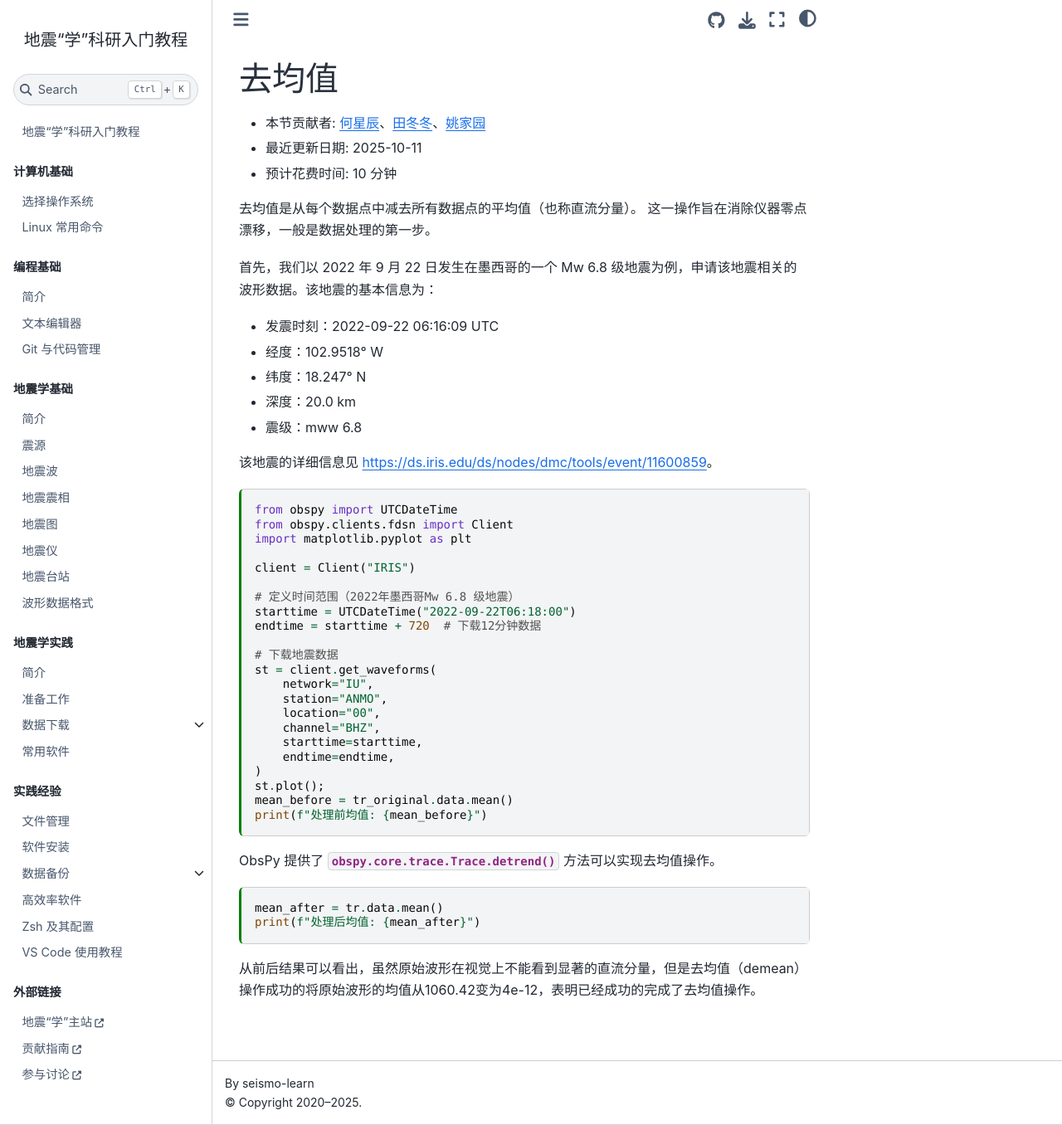
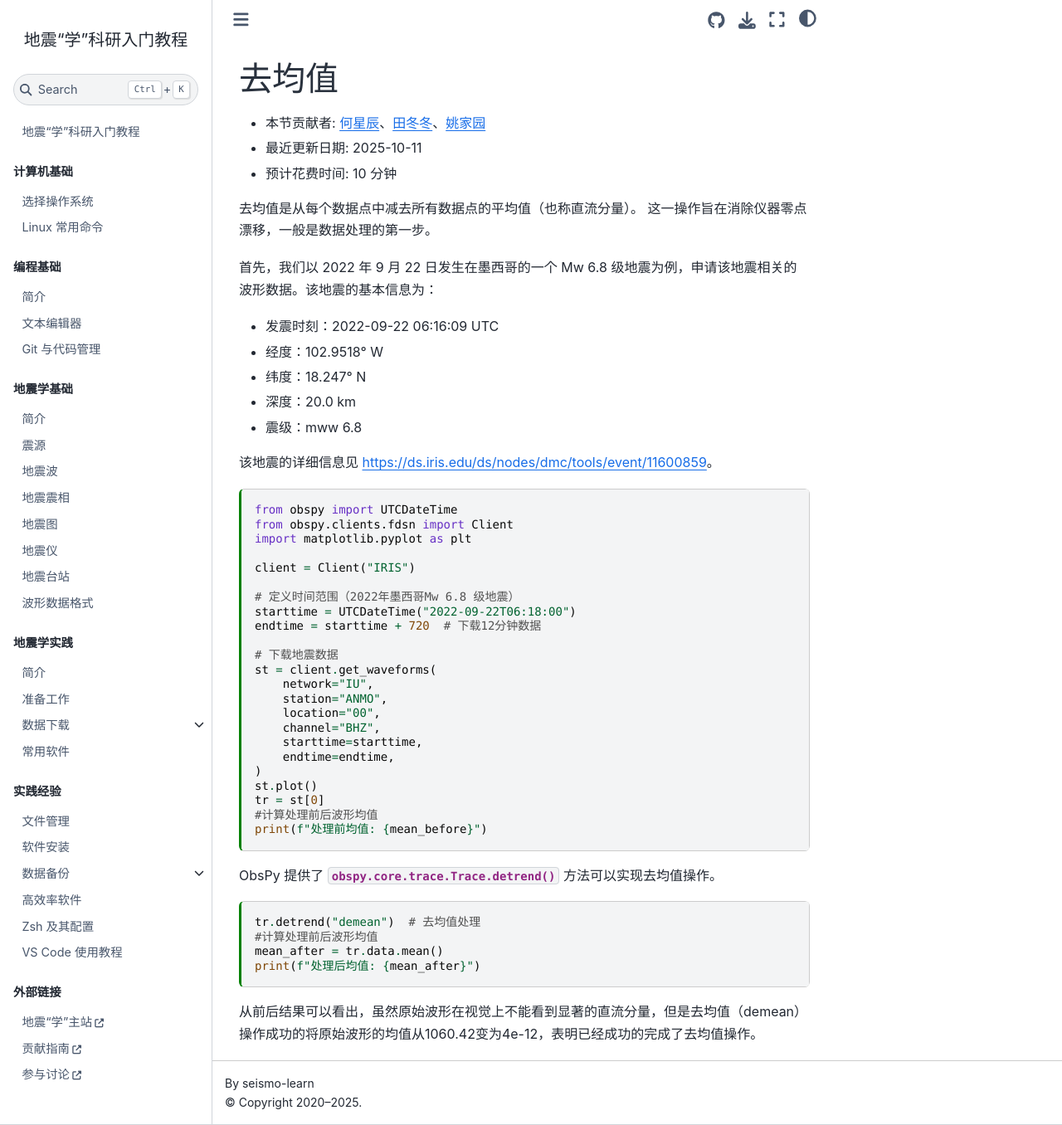
Before and after one commit to seismo-learn/seismology101, a Jupyter Book: the page built from source/exercises/demean.md, in a window 1280 px wide and 1356 px high. Shown: the whole window at 83% size. Built offline with Jupyter Book 1.0.4 settings and Sphinx 7.4.7 and the Sphinx Book theme 1.1.4, drawn with Linux system fonts in a browser that asks for light colours; pages that are not in the unit, such as notebooks, are missing from menus.

Commit message:
git commit -m "Fix code"

````diff
--- a/source/exercises/demean.md
+++ b/source/exercises/demean.md
@@ -52,14 +52,17 @@ st = client.get_waveforms(
     starttime=starttime,
     endtime=endtime,
 )
-st.plot();
-mean_before = tr_original.data.mean()
+st.plot()
+tr = st[0]
+#计算处理前后波形均值
 print(f"处理前均值: {mean_before}")
 ```
 
 ObsPy 提供了 {meth}`obspy.core.trace.Trace.detrend` 方法可以实现去均值操作。
 
 ```{code-cell} ipython3
+tr.detrend("demean")  # 去均值处理
+#计算处理前后波形均值
 mean_after = tr.data.mean()
 print(f"处理后均值: {mean_after}")
 ```
````
